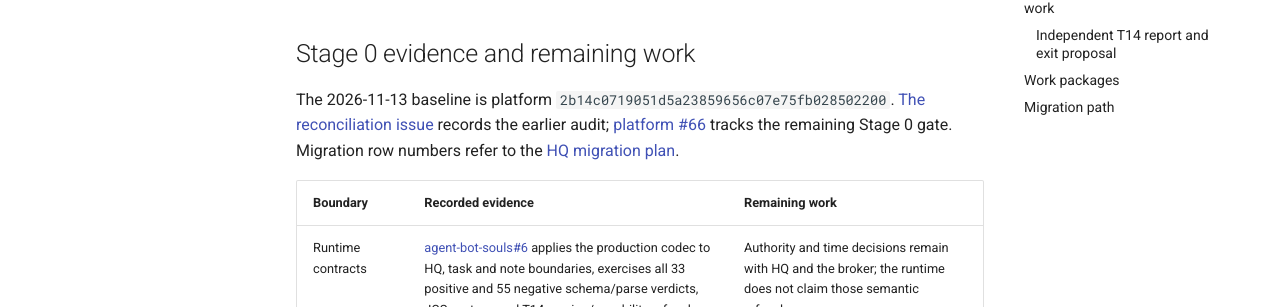
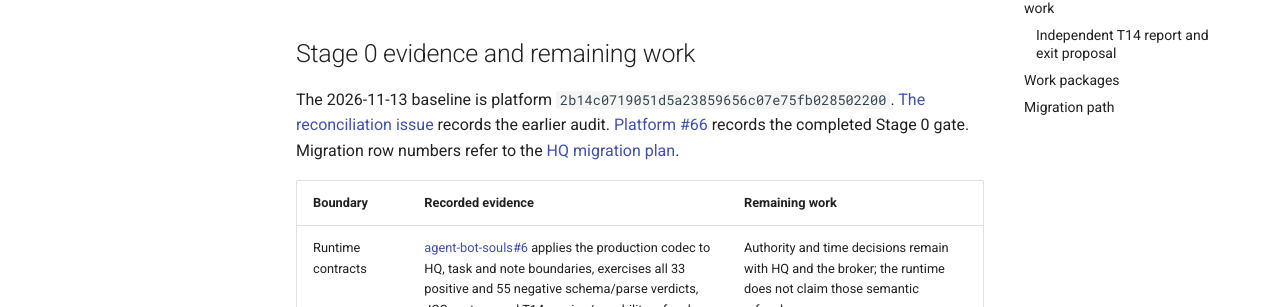
Before and after one commit to true-line/agent-bot-platform, an MkDocs documentation site: the page built from docs/10-program/roadmap.md, in a window 1280 px wide and 900 px high, scrolled down 1316 px. Shown: the part 145-452 px from the top of the window. Built offline with MkDocs 1.6.1 and Material for MkDocs 9.7.7, drawn with Linux system fonts in a browser that asks for light colours; some of the changed text lies outside the part shown.

Commit message:
Record the confirmed Stage 0 closeout in the roadmap and drift register
Agent-Bot-Write: ghw_019269f78876374f
Agent-Bot-Session: fa2486d94751

```diff
--- a/docs/10-program/roadmap.md
+++ b/docs/10-program/roadmap.md
@@ -25,8 +25,8 @@ Stages exit on evidence. S6 estimates the dates. [PDR-0085](../04-decisions/PDR-
 
 The 2026-11-13 baseline is platform `2b14c0719051d5a23859656c07e75fb028502200`.
 [The reconciliation issue](https://github.com/true-line/agent-bot-platform/issues/58)
-records the earlier audit; [platform #66](https://github.com/true-line/agent-bot-platform/issues/66)
-tracks the remaining Stage 0 gate. Migration row numbers refer to the
+records the earlier audit. [Platform #66](https://github.com/true-line/agent-bot-platform/issues/66)
+records the completed Stage 0 gate. Migration row numbers refer to the
 [HQ migration plan](https://github.com/true-line/agent-bot-hq/blob/main/docs/daemon-plugin-split.md#stage-0-contract-baseline-and-in-place-preparation-wp1).
 
 | Boundary | Recorded evidence | Remaining work |
```
Also changed, not shown: other parts of docs/10-program/roadmap.md (+4 -4 lines), docs/00-governance/drift-register-resolved.md (+1 -1 lines), docs/00-governance/drift-register.md (+1 -1 lines).
